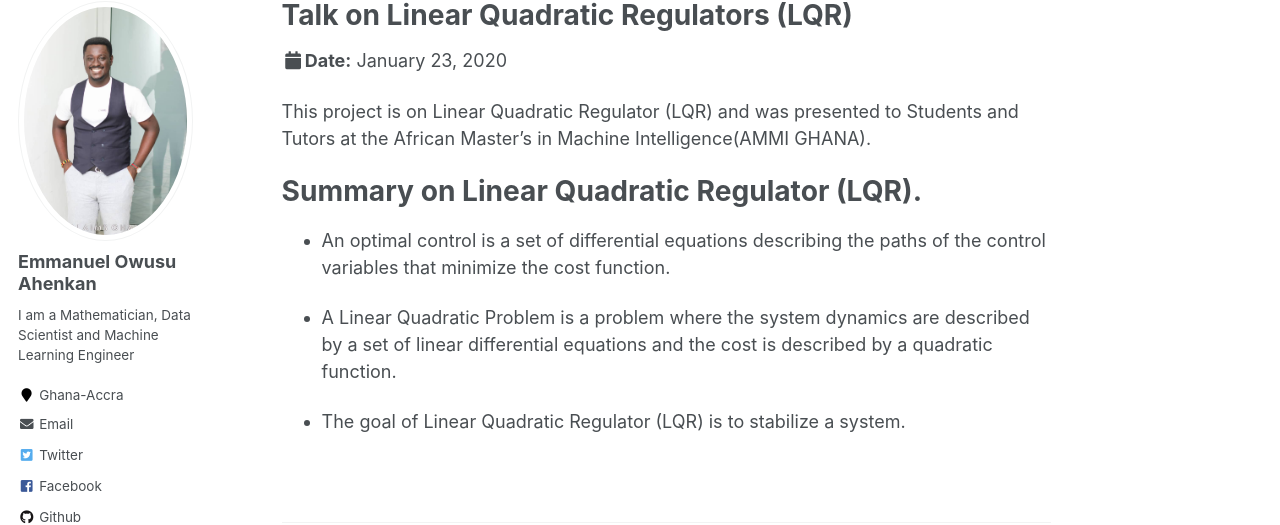
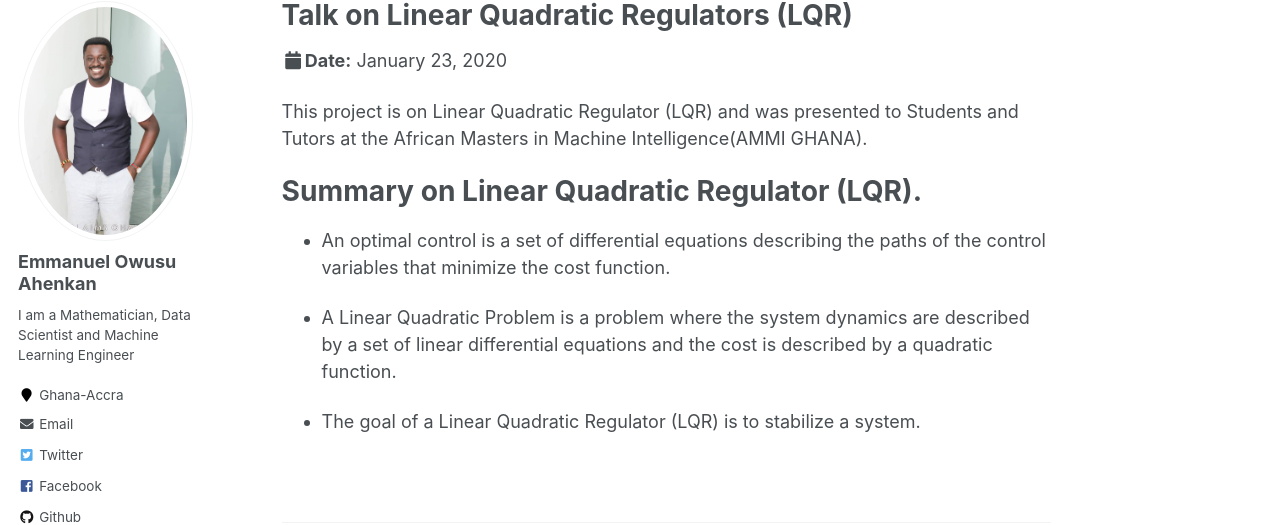
Before and after one commit to EmmanuelOwusu/EmmanuelOwusu.github.io, a Jekyll site: the page built from _talks/2014-03-01-talk-3.md, in a window 1280 px wide and 1048 px high. Shown: the part 117-642 px from the top of the window. Built offline with Jekyll 4.4.1, drawn with Linux system fonts in a browser that asks for light colours; some web fonts are replaced.

Commit message:
Update 2014-03-01-talk-3.md

```diff
--- a/_talks/2014-03-01-talk-3.md
+++ b/_talks/2014-03-01-talk-3.md
@@ -8,7 +8,7 @@ date: 2020-01-23
 location: "Accra, Ghana"
 ---
 
- This project is on Linear Quadratic Regulator (LQR) and was presented to Students and Tutors  at the African Master's in Machine Intelligence(AMMI GHANA).
+ This project is on Linear Quadratic Regulator (LQR) and was presented to Students and Tutors  at the African Masters in Machine Intelligence(AMMI GHANA).
 
 # Summary on Linear Quadratic Regulator (LQR).
 
@@ -19,4 +19,4 @@ paths of the control variables that minimize the cost function.
 are described by a set of linear differential equations and the cost is
 described by a quadratic function.
 
-* The goal of Linear Quadratic Regulator (LQR) is to stabilize a system.
+* The goal of a Linear Quadratic Regulator (LQR) is to stabilize a system.
```
